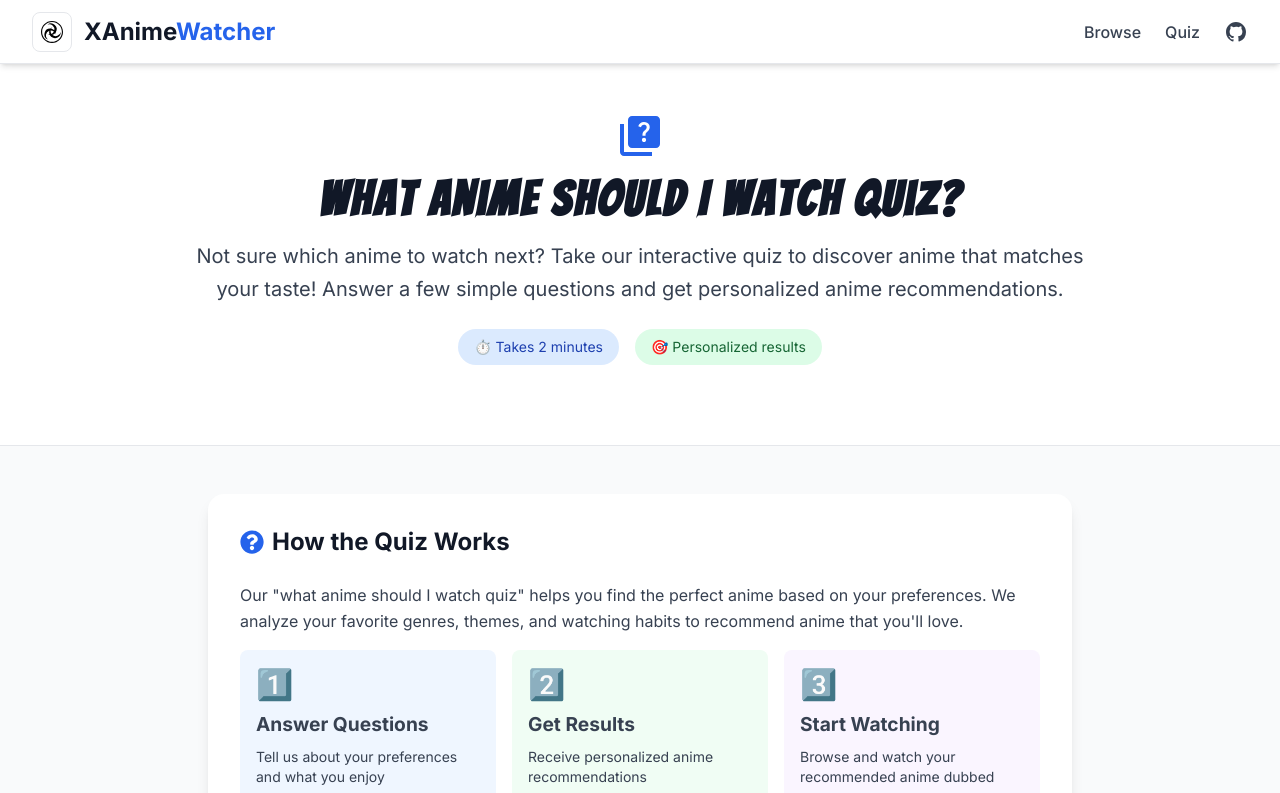
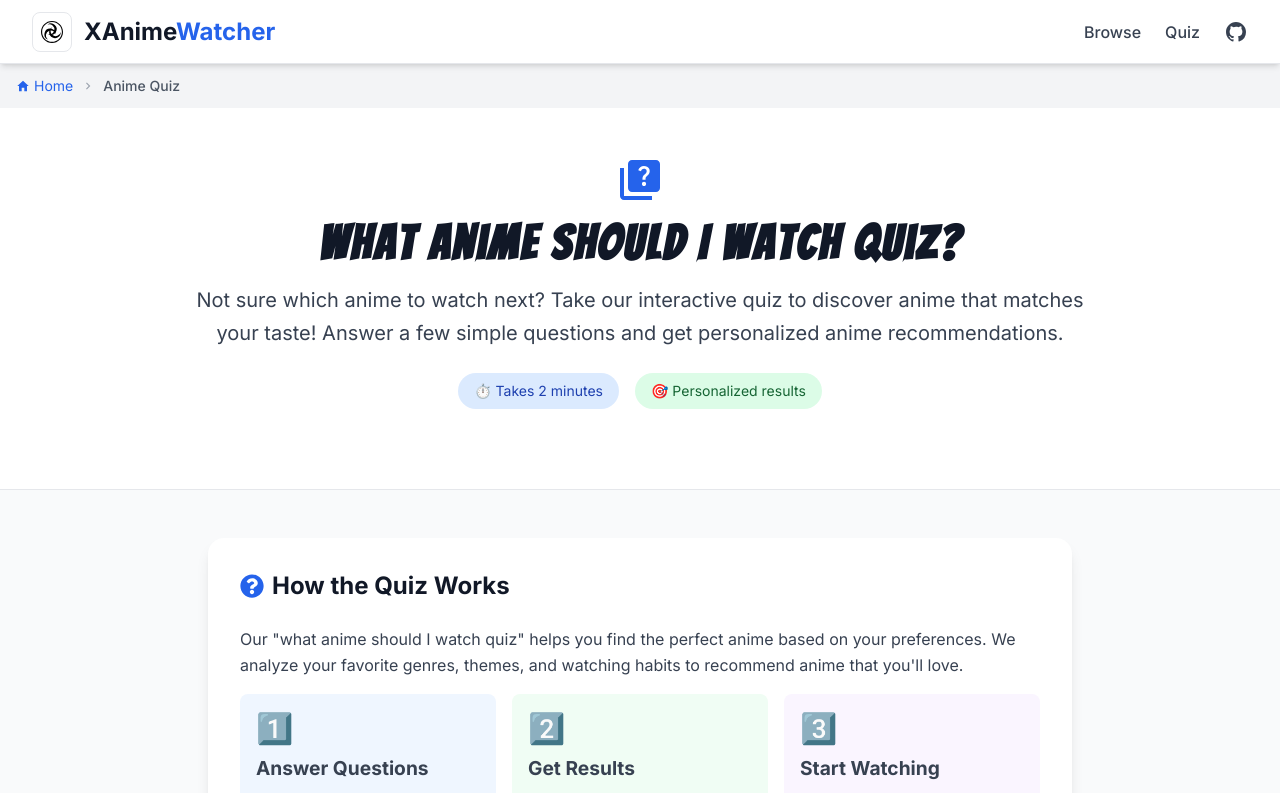
Before and after one commit to PatelAbhay550/AnimeWatcher, a Next.js app: page /quiz in a window 1280 px wide. Shown: the top 793 px of the page. Built offline with nearby package versions, Linux system fonts and the light colour scheme.

Commit message:
breadcrumbs

```diff
--- a/app/action/page.jsx
+++ b/app/action/page.jsx
@@ -2,6 +2,7 @@ import Image from "next/image";
 import { fetchAnime } from "../action";
 import Navbar from "@/components/Navbar";
 import Footer from "@/components/Footer";
+import Breadcrumbs from "@/components/Breadcrumbs";
 import Link from "next/link";
 import { FaStar } from "react-icons/fa";
 import { GiSwordman, GiPunch } from "react-icons/gi";
@@ -19,6 +20,10 @@ export default async function ActionAnimePage() {
     <>
       <main className="min-h-screen bg-gray-50 md:mt-16 mt-20">
         <Navbar />
+        <Breadcrumbs items={[
+          { label: "Home", href: "/" },
+          { label: "Action Anime Dubbed" }
+        ]} />
 
         {/* Hero Section */}
         <div className="bg-white border-b border-gray-200 py-8 px-4">
--- a/app/anime/[anime-name]/page.jsx
+++ b/app/anime/[anime-name]/page.jsx
@@ -9,6 +9,7 @@ import { BiCategoryAlt } from "react-icons/bi";
 import { FaRegCalendarTimes } from "react-icons/fa";
 import Navbar from "@/components/Navbar";
 import Footer from "@/components/Footer";
+import Breadcrumbs from "@/components/Breadcrumbs";
 
 export async function generateMetadata({ params }) {
   const resolvedParams = await params;
@@ -139,8 +140,15 @@ const AnimePage = async ({ params }) => {
       />
       <div className="flex min-h-screen flex-col bg-gray-50">
         <Navbar />
+        <div className="md:mt-16 mt-20">
+          <Breadcrumbs items={[
+            { label: "Home", href: "/" },
+            { label: "Anime", href: "/" },
+            { label: animeData.name }
+          ]} />
+        </div>
         {/* Hero Section */}
-        <div className="relative w-full h-96 md:h-[450px] overflow-hidden bg-gray-900 mt-16">
+        <div className="relative w-full h-96 md:h-[450px] overflow-hidden bg-gray-900">
           <Image
             src={`https://shikimori.one${animeData.image.original}`}
             width={1920}
--- a/app/latest/page.jsx
+++ b/app/latest/page.jsx
@@ -2,6 +2,7 @@ import Image from "next/image";
 import { fetchAnime } from "../action";
 import Navbar from "@/components/Navbar";
 import Footer from "@/components/Footer";
+import Breadcrumbs from "@/components/Breadcrumbs";
 import Link from "next/link";
 import { FaStar, FaClock } from "react-icons/fa";
 import { MdNewReleases } from "react-icons/md";
@@ -19,6 +20,10 @@ export default async function LatestDubPage() {
     <>
       <main className="min-h-screen bg-gray-50 md:mt-16 mt-20">
         <Navbar />
+        <Breadcrumbs items={[
+          { label: "Home", href: "/" },
+          { label: "Latest English Dub Episodes" }
+        ]} />
 
         {/* Hero Section */}
         <div className="bg-white border-b border-gray-200 py-8 px-4">
--- a/app/popular/page.jsx
+++ b/app/popular/page.jsx
@@ -2,6 +2,7 @@ import Image from "next/image";
 import { fetchAnime } from "../action";
 import Navbar from "@/components/Navbar";
 import Footer from "@/components/Footer";
+import Breadcrumbs from "@/components/Breadcrumbs";
 import Link from "next/link";
 import { FaStar, FaFire } from "react-icons/fa";
 
@@ -18,6 +19,10 @@ export default async function PopularDubbedAnimePage() {
     <>
       <main className="min-h-screen bg-gray-50 md:mt-16 mt-20">
         <Navbar />
+        <Breadcrumbs items={[
+          { label: "Home", href: "/" },
+          { label: "Popular Dubbed Anime" }
+        ]} />
 
         {/* Hero Section */}
         <div className="bg-white border-b border-gray-200 py-8 px-4">
--- a/app/quiz/page.jsx
+++ b/app/quiz/page.jsx
@@ -1,6 +1,7 @@
 import Link from "next/link";
 import Navbar from "@/components/Navbar";
 import Footer from "@/components/Footer";
+import Breadcrumbs from "@/components/Breadcrumbs";
 import { FaQuestionCircle, FaPlay } from "react-icons/fa";
 import { MdQuiz } from "react-icons/md";
 
@@ -15,6 +16,10 @@ export default function AnimeQuizPage() {
     <>
       <main className="min-h-screen bg-gray-50 md:mt-16 mt-20">
         <Navbar />
+        <Breadcrumbs items={[
+          { label: "Home", href: "/" },
+          { label: "Anime Quiz" }
+        ]} />
 
         {/* Hero Section */}
         <div className="bg-white border-b border-gray-200 py-12 px-4">
--- a/app/romance/page.jsx
+++ b/app/romance/page.jsx
@@ -2,6 +2,7 @@ import Image from "next/image";
 import { fetchAnime } from "../action";
 import Navbar from "@/components/Navbar";
 import Footer from "@/components/Footer";
+import Breadcrumbs from "@/components/Breadcrumbs";
 import Link from "next/link";
 import { FaStar, FaHeart } from "react-icons/fa";
 import { GiLovers } from "react-icons/gi";
@@ -19,6 +20,10 @@ export default async function RomanceAnimePage() {
     <>
       <main className="min-h-screen bg-gray-50 md:mt-16 mt-20">
         <Navbar />
+        <Breadcrumbs items={[
+          { label: "Home", href: "/" },
+          { label: "Romance Anime English Dub" }
+        ]} />
 
         {/* Hero Section */}
         <div className="bg-white border-b border-gray-200 py-8 px-4">
--- /dev/null
+++ b/components/Breadcrumbs.jsx
@@ -0,0 +1,52 @@
+import Link from "next/link";
+import { IoMdHome } from "react-icons/io";
+import { MdKeyboardArrowRight } from "react-icons/md";
+
+export default function Breadcrumbs({ items }) {
+  const breadcrumbSchema = {
+    "@context": "https://schema.org",
+    "@type": "BreadcrumbList",
+    "itemListElement": items.map((item, index) => ({
+      "@type": "ListItem",
+      "position": index + 1,
+      "name": item.label,
+      "item": item.href ? `https://xanimewatcher.vercel.app${item.href}` : undefined
+    }))
+  };
+
+  return (
+    <>
+      <script
+        type="application/ld+json"
+        dangerouslySetInnerHTML={{ __html: JSON.stringify(breadcrumbSchema) }}
+      />
+      <nav aria-label="Breadcrumb" className="bg-gray-100 py-3 px-4">
+        <div className="max-w-7xl mx-auto">
+          <ol className="flex items-center gap-2 text-sm">
+            {items.map((item, index) => (
+              <li key={index} className="flex items-center gap-2">
+                {index > 0 && (
+                  <MdKeyboardArrowRight className="text-gray-400" />
+                )}
+                {item.href ? (
+                  <Link
+                    href={item.href}
+                    className="flex items-center gap-1 text-blue-600 hover:text-blue-800 transition-colors"
+                  >
+                    {index === 0 && <IoMdHome />}
+                    {item.label}
+                  </Link>
+                ) : (
+                  <span className="flex items-center gap-1 text-gray-600 font-medium">
+                    {index === 0 && <IoMdHome />}
+                    {item.label}
+                  </span>
+                )}
+              </li>
+            ))}
+          </ol>
+        </div>
+      </nav>
+    </>
+  );
+}
```
